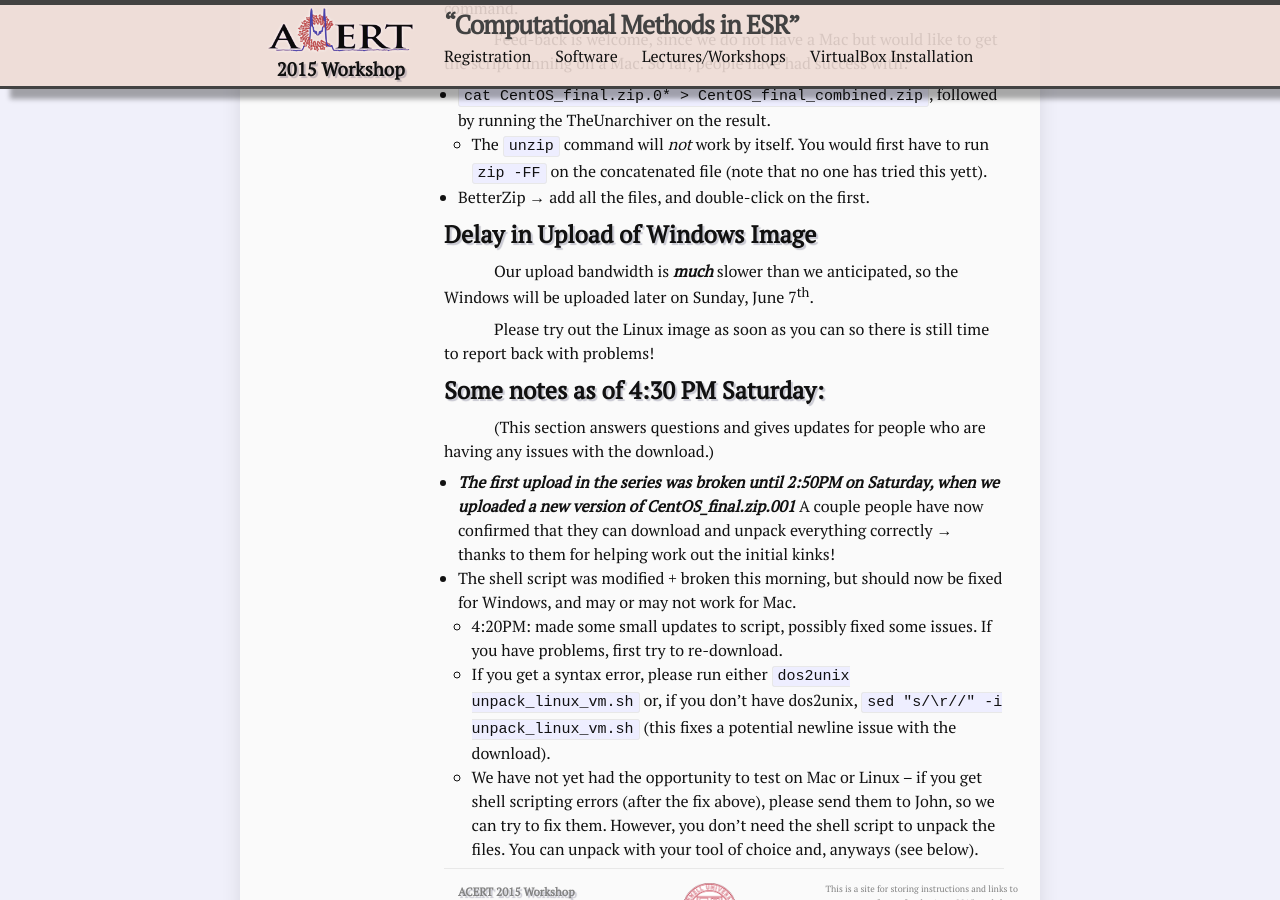
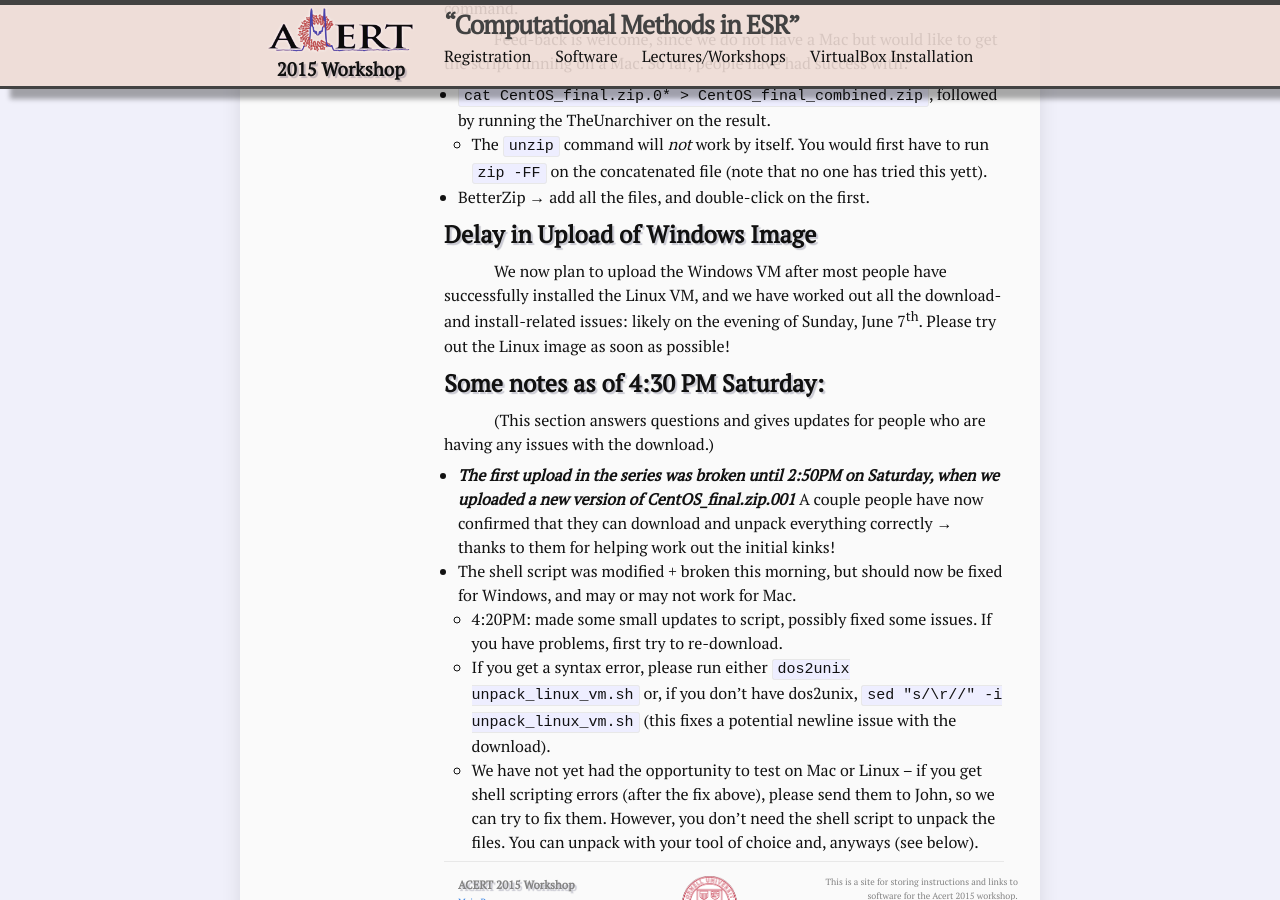
Before and after one commit to jmfranck/acert.github.io, a Jekyll site: the page built from VirtualBox/Downloads.md, in a window 1280 px wide and 900 px high, scrolled down 1455 px. Built offline with Jekyll 4.4.1, drawn with Linux system fonts in a browser that asks for light colours.

Commit message:
changed windows delay

```diff
--- a/VirtualBox/Downloads.md
+++ b/VirtualBox/Downloads.md
@@ -55,9 +55,7 @@ So far, people have had success with:
 
 ## Delay in Upload of Windows Image
 
-Our upload bandwidth is ***much*** slower than we anticipated, so the Windows will be uploaded later on Sunday, June 7<sup>th</sup>.
-
-Please try out the Linux image as soon as you can so there is still time to report back with problems!
+We now plan to upload the Windows VM after most people have successfully installed the Linux VM, and we have worked out all the download- and install-related issues: likely on the evening of Sunday, June 7<sup>th</sup>.  Please try out the Linux image as soon as possible!
 
 ##Some notes as of 4:30 PM Saturday:
 (This section answers questions and gives updates for people who are having any issues with the download.)
```
